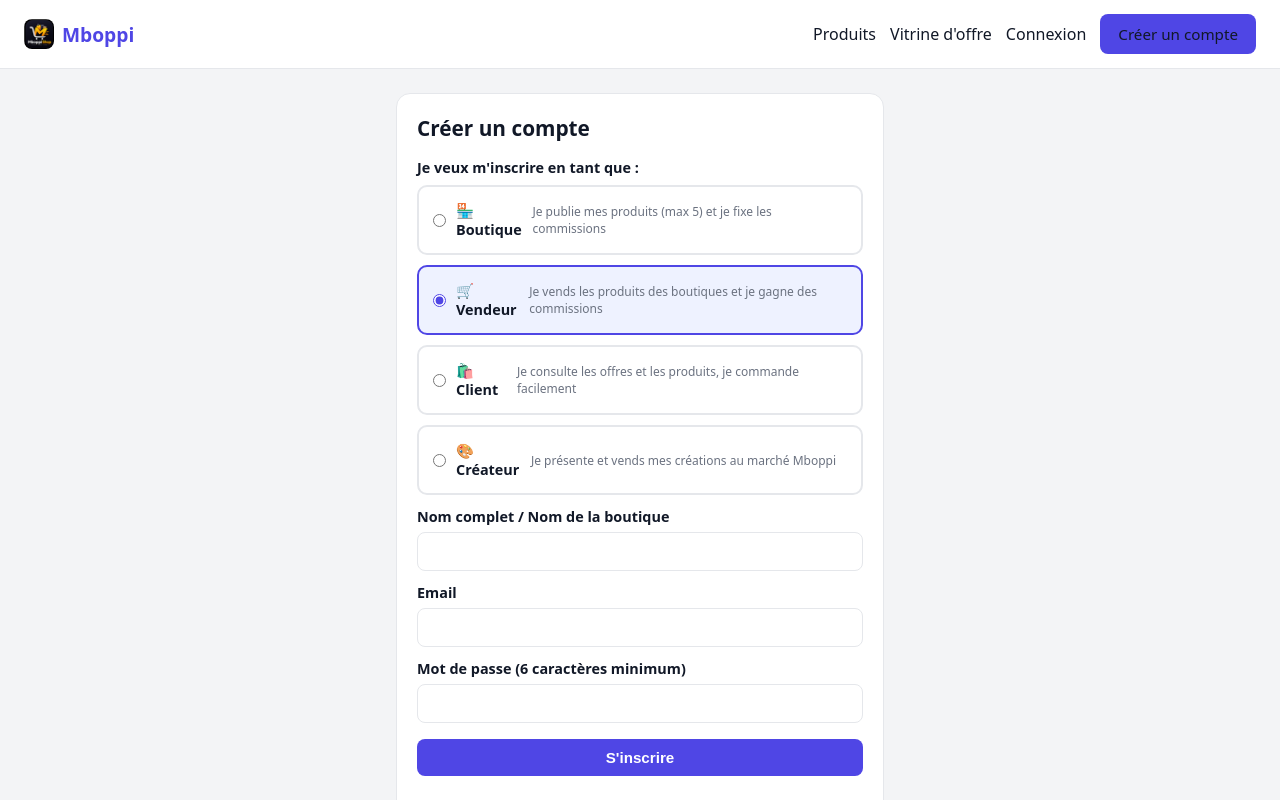
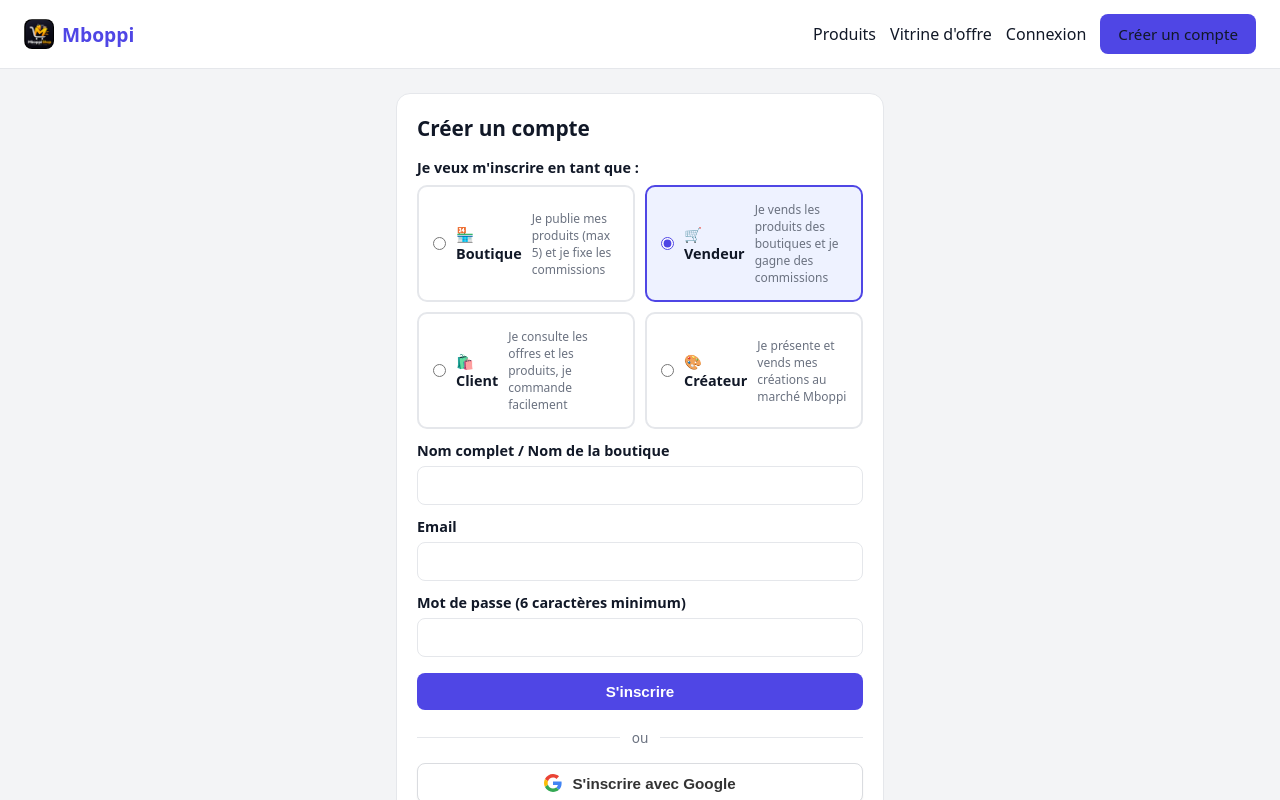
Before and after one commit to Schester38/marketplace, a React (Vite) app in the folder client/: page /register in a window 1280 px wide. Shown: the top 800 px of the page. Built offline with nearby package versions, Linux system fonts and the light colour scheme.

Commit message:
Inscription : choix des roles en grille 2x2 (1 colonne sur petits ecrans)

```diff
--- a/client/src/styles.css
+++ b/client/src/styles.css
@@ -321,7 +321,15 @@ textarea.input { resize: vertical; }
 .price { font-weight: 800; font-size: 1.05rem; }
 .commission { color: var(--success); font-weight: 700; font-size: 0.95rem; }
 
-.role-picker { display: grid; gap: 10px; margin-top: 8px; }
+.role-picker {
+  display: grid;
+  grid-template-columns: 1fr 1fr;
+  gap: 10px;
+  margin-top: 8px;
+}
+@media (max-width: 480px) {
+  .role-picker { grid-template-columns: 1fr; }
+}
 .role-option {
   display: flex;
   align-items: center;
```
